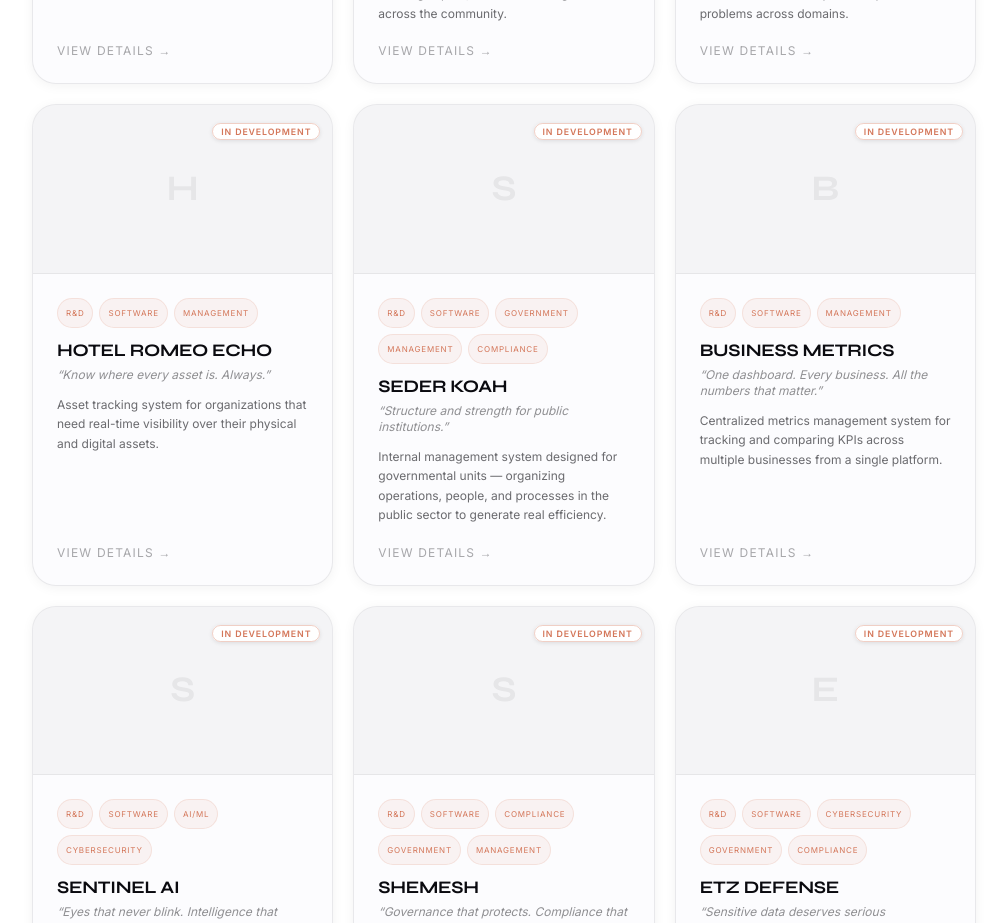
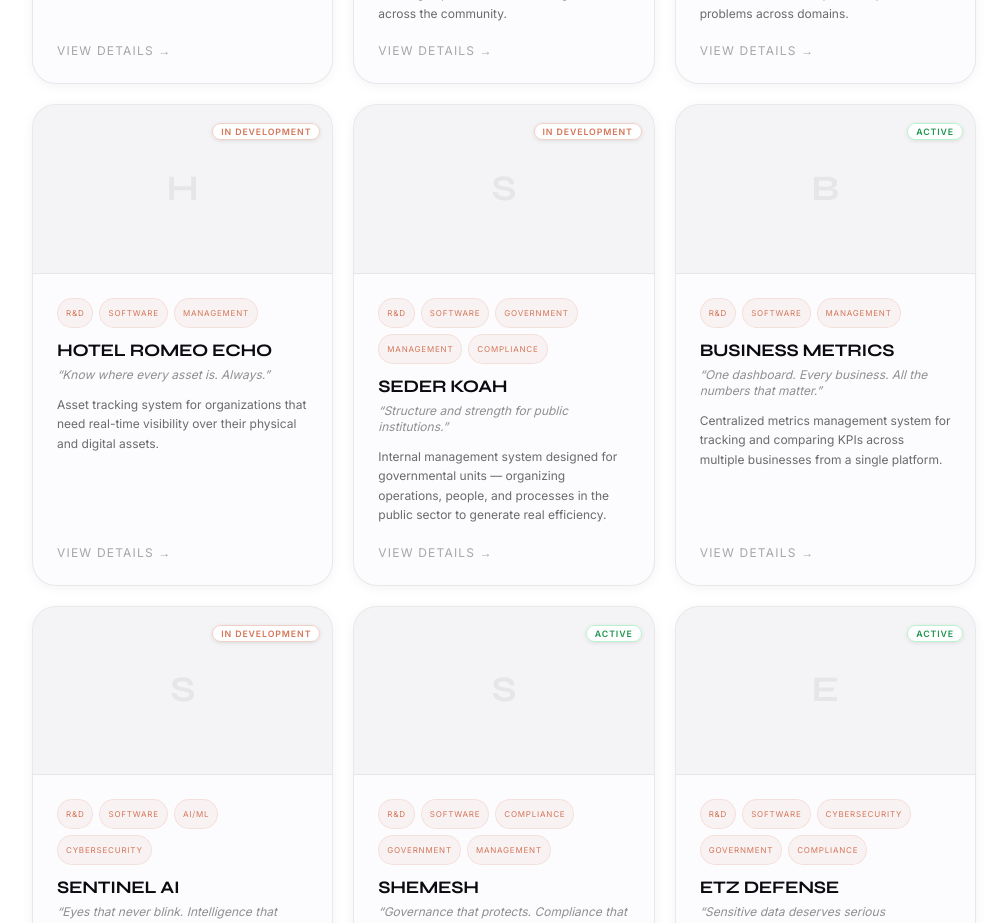
Before and after one commit to chutzpah-os/hr-portal, a Next.js app in the folder frontend/: page /solutions in a window 1280 px wide. Shown: the part 820-1743 px from the top of the page, without its empty margins (136-1143 px from the left). Built offline with nearby package versions, Linux system fonts and the light colour scheme; a web font is replaced by a local one.

Commit message:
feat(solutions): set Business Metrics, Etz Defense, and Shemesh status to Active

```diff
--- a/frontend/src/app/solutions/page.tsx
+++ b/frontend/src/app/solutions/page.tsx
@@ -126,7 +126,7 @@ Built for: holding companies, serial entrepreneurs, venture studios, investors,
       { label: 'For', value: 'Operators & Investors' },
     ],
     tags: ['R&D', 'Software', 'Management'],
-    status: 'In Development',
+    status: 'Active',
   },
   {
     id: 'sentinel-ai',
@@ -163,7 +163,7 @@ The platform covers corporate governance frameworks, regulatory compliance track
 
 More details will be shared as the project matures.`,
     tags: ['R&D', 'Software', 'Compliance', 'Government', 'Management'],
-    status: 'In Development',
+    status: 'Active',
   },
   {
     id: 'etz-defense',
@@ -174,7 +174,7 @@ More details will be shared as the project matures.`,
 
 The focus is on cryptography — ensuring that sensitive information is protected at rest, in transit, and at access. Designed to meet the rigor that regulated sectors demand. More details will be shared as the project matures.`,
     tags: ['R&D', 'Software', 'Cybersecurity', 'Government', 'Compliance'],
-    status: 'In Development',
+    status: 'Active',
   },
   {
     id: 'hofshilang',
```
